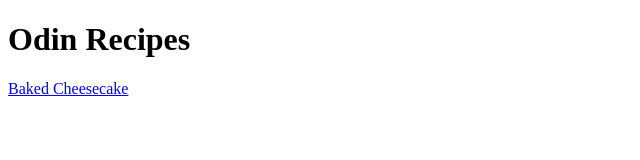
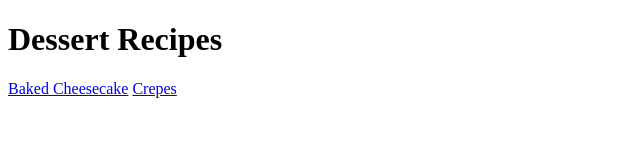
Before and after one commit to donovak/odin-recipes, a plain HTML site: page index.html in a window 1280 px wide. Shown: the whole page, without its empty margins (0-640 px from the left). Drawn offline with Linux system fonts and the light colour scheme.

Commit message:
Edit title and add crepe recipe link

```diff
--- a/index.html
+++ b/index.html
@@ -2,10 +2,11 @@
 <html lang="en">
     <head>
         <meta charset="UTF-8">
-        <title>Odin Recipes</title>
+        <title>Dessert Recipes</title>
     </head>
     <body>
-        <h1>Odin Recipes</h1>
+        <h1>Dessert Recipes</h1>
         <a href="recipes/cheesecake.html">Baked Cheesecake</a>
+        <a href="recipes/crepe.html">Crepes</a>
     </body>
 </html>
```
